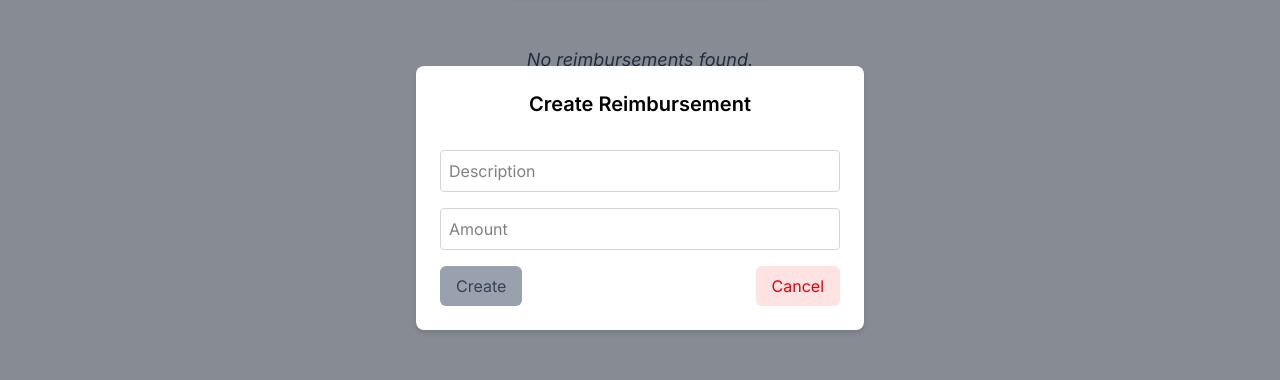
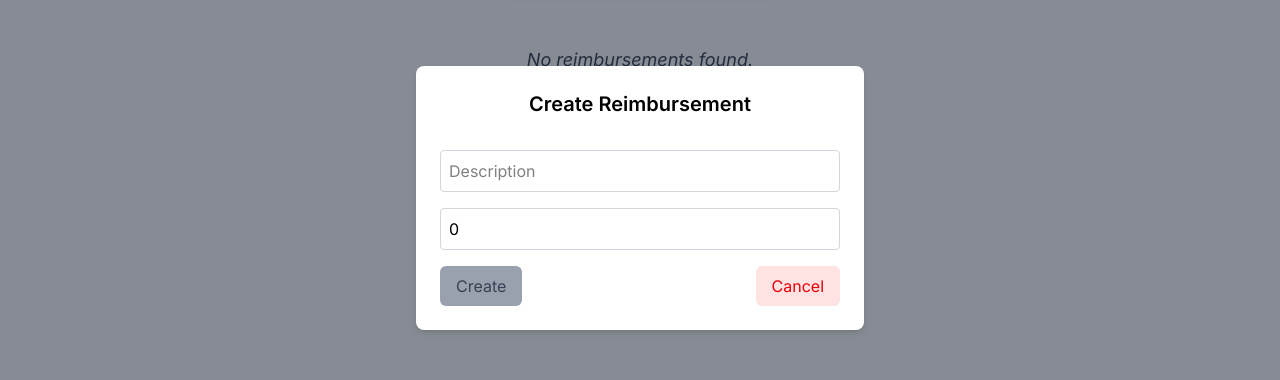
Before and after one commit to vlrnsnk/reimburse-mate, a React (Vite) app in the folder frontend/: page /employee/reimbursements in a window 1280 px wide. Both pictures are taken after a click on the button "Create New Reimbursement". Shown: the part 202-582 px from the top of the page. Built offline with nearby package versions, Linux system fonts and the light colour scheme; no server answers.

Commit message:
Implement fully functional creation of a reimbursement but still user id is hardcoded

```diff
--- /dev/null
+++ b/frontend/src/components/reimbursements/CreateReimbursementFormModal/CreateReimbursementFormModal.tsx
@@ -0,0 +1,95 @@
+import { useEffect } from 'react';
+import { Button } from '@/components/ui/Button/Button';
+import { Input } from '@/components/ui/Input/Input';
+
+interface CreateReimbursementFormModalProps {
+  isOpen: boolean;
+  handleClose: () => void;
+  handleSave: () => void;
+  amount: number,
+  setAmount: (value: number) => void,
+  description: string,
+  setDescription: (value: string) => void,
+}
+
+const CreateReimbursementFormModal: React.FC<CreateReimbursementFormModalProps> = ({
+  isOpen,
+  handleClose,
+  handleSave,
+  amount,
+  setAmount,
+  description,
+  setDescription,
+}) => {
+
+  const handleSaveButtonClick = () => {
+    handleSave();
+    handleClose();
+  };
+
+  useEffect(() => {
+    const handleEscape = (e: KeyboardEvent) => {
+      if (e.key === 'Escape') {
+        handleClose();
+      }
+    };
+
+    document.addEventListener('keydown', handleEscape);
+
+    return () => {
+      document.removeEventListener('keydown', handleEscape);
+    };
+  }, [handleClose]);
+
+  const handleClickOutside = (e: React.MouseEvent) => {
+    if ((e.target as HTMLElement).classList.contains('modal-overlay')) {
+      handleClose();
+    }
+  };
+
+  if (!isOpen) {
+    return null;
+  }
+
+  return (
+    <div
+      className="fixed inset-0 flex items-center justify-center bg-gray-900/50 modal-overlay"
+      onClick={handleClickOutside}
+    >
+      <div className="bg-white p-6 rounded-lg shadow-md w-full max-w-md">
+        <h2 className="text-xl font-semibold mb-8">Create Reimbursement</h2>
+        <Input
+          type="text"
+          value={description}
+          onChange={(e) => setDescription(e.target.value)}
+          placeholder="Description"
+          required
+        />
+        <Input
+          type="number"
+          value={amount}
+          onChange={(e) => setAmount(parseFloat(e.target.value))}
+          placeholder="Amount"
+          required
+        />
+        <div className="flex justify-between gap-2">
+          <Button
+            handleClick={handleSaveButtonClick}
+            className="text-green-600 hover:text-green-100 bg-green-100 hover:bg-green-600 active:bg-green-700"
+            isActive={description.length > 0 && amount !== undefined && amount > 0}
+          >
+            Create
+          </Button>
+          <Button
+            handleClick={handleClose}
+            className="text-red-600 hover:text-red-100 bg-red-100 hover:bg-red-600 active:bg-red-700"
+          >
+            Cancel
+          </Button>
+        </div>
+      </div>
+    </div>
+  );
+};
+
+export { CreateReimbursementFormModal };
--- a/frontend/src/pages/employee/EmployeeReimbursements/EmployeeReimbursements.tsx
+++ b/frontend/src/pages/employee/EmployeeReimbursements/EmployeeReimbursements.tsx
@@ -1,4 +1,4 @@
-import { ReimbursementFormModal } from "@/components/reimbursements/ReimbursementFormModal/ReimbursementFormModal";
+import { CreateReimbursementFormModal } from '@/components/reimbursements/CreateReimbursementFormModal/CreateReimbursementFormModal';
 import { ReimbursementList } from "@/components/reimbursements/ReimbursementList/ReimbursementList";
 import { Button } from "@/components/ui/Button/Button";
 import { ReimbursementRequest, ReimbursementResponse } from "@/interfaces/reimbursement";
@@ -20,6 +20,8 @@ const EmployeeReimbursements: React.FC<ReimbursementListProps> = ({ role }) => {
   const [reimbursements, setReimbursements] = useState<ReimbursementResponse[]>(
     []
   );
+  const [newReimbursementAmount, setNewReimbursementAmount] = useState<number>(0);
+  const [newReimbursementDescription, setNewReimbursementDescription] = useState<string>('');
 
   const fetchData = async () => {
     try {
@@ -28,7 +30,7 @@ const EmployeeReimbursements: React.FC<ReimbursementListProps> = ({ role }) => {
       if (role === "MANAGER") {
         reimbursements = await getReimbursements();
       } else {
-        reimbursements = await getReimbursementsByUserId(2);
+        reimbursements = await getReimbursementsByUserId(4);
       }
 
       setReimbursements(reimbursements);
@@ -46,13 +48,15 @@ const EmployeeReimbursements: React.FC<ReimbursementListProps> = ({ role }) => {
   const handleSaveReimbursement = async () => {
     try {
       const payload: ReimbursementRequest = {
-        userId: 3,
-        description: "test",
-        amount: 15,
+        userId: 4,
+        description: newReimbursementDescription,
+        amount: newReimbursementAmount,
         status: "PENDING",
       };
       console.log(payload)
       const response = await createReimbursement(payload);
+      setNewReimbursementAmount(0);
+      setNewReimbursementDescription('');
       toast.success("Reimbursement created successfully!");
       console.log(response);
     } catch (error: any) {
@@ -86,11 +90,14 @@ const EmployeeReimbursements: React.FC<ReimbursementListProps> = ({ role }) => {
           No reimbursements found.
         </p>
       )}
-      <ReimbursementFormModal
+      <CreateReimbursementFormModal
         isOpen={isCreateModalOpen}
-        isCreating={true}
         handleClose={() => setIsCreateModalOpen(false)}
         handleSave={handleSaveReimbursement}
+        amount={newReimbursementAmount}
+        setAmount={setNewReimbursementAmount}
+        description={newReimbursementDescription}
+        setDescription={setNewReimbursementDescription}
       />
     </div>
   );
```
